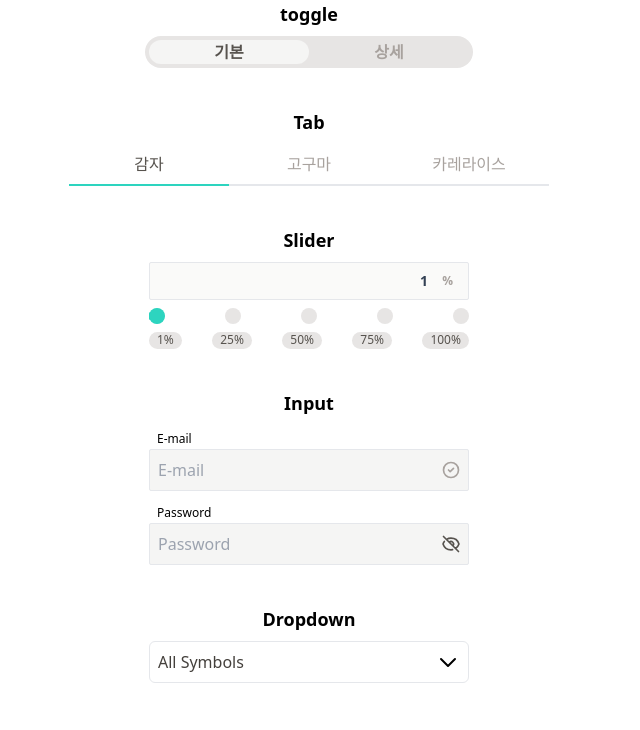
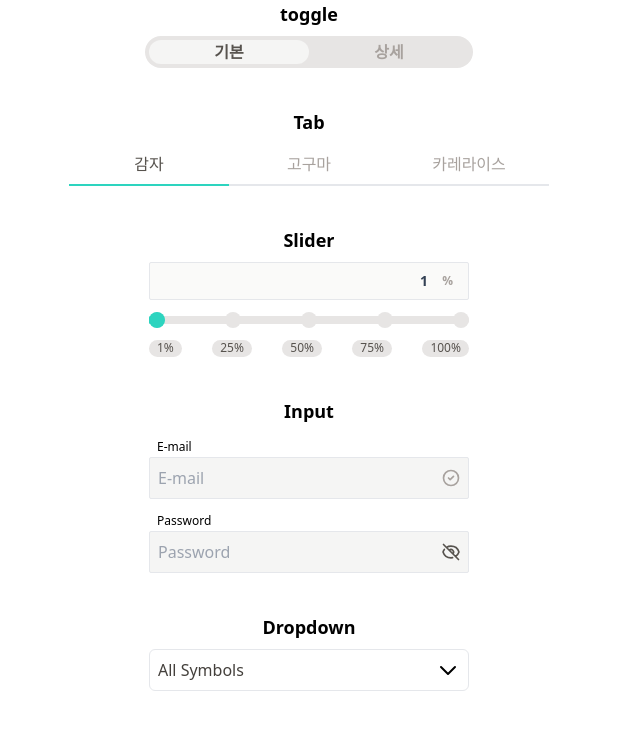
Before and after one commit to jgjgill/wanted_pre_onboarding, a React (Create React App) app: page / in a window 1280 px wide. Shown: the top 730 px of the page, without its empty margins (331-971 px from the left). Built offline with nearby package versions, Linux system fonts and the light colour scheme.

Commit message:
Fix - Slider Style

```diff
--- a/package.json
+++ b/package.json
@@ -1,5 +1,6 @@
 {
   "name": "wanted_pre_onboarding",
+  "homepage": "http://jgjgill.github.io/wanted_pre_onboarding",
   "version": "0.1.0",
   "private": true,
   "dependencies": {
@@ -15,7 +16,9 @@
     "start": "react-scripts start",
     "build": "react-scripts build",
     "test": "react-scripts test",
-    "eject": "react-scripts eject"
+    "eject": "react-scripts eject",
+    "predeploy": "npm run build",
+    "deploy": "gh-pages -d build"
   },
   "eslintConfig": {
     "extends": [
@@ -37,6 +40,7 @@
   },
   "devDependencies": {
     "autoprefixer": "^10.4.4",
+    "gh-pages": "^3.2.3",
     "postcss": "^8.4.12",
     "tailwindcss": "^3.0.23"
   }
--- a/src/components/Slider.jsx
+++ b/src/components/Slider.jsx
@@ -38,10 +38,12 @@ const Slider = () => {
 
           <div className="absolute top-1/2 -translate-y-1/2 w-full flex items-center ">
             <div
-              className="relative h-2 bg-teal-400 rounded-full"
+              className="h-2 bg-teal-400 rounded-full z-10"
               style={{ width: `${slider}%` }}
             />
           </div>
+
+          <div className="h-2 w-full bg-stone-200 rounded-full" />
 
           <div className="flex absolute top-1/2  -translate-y-1/2 w-full justify-between items-center">
             {sliderGroup.map((sliderValue) => (
```
Also changed, not shown: 1 other file (tests, documents, lock files or other folders).
